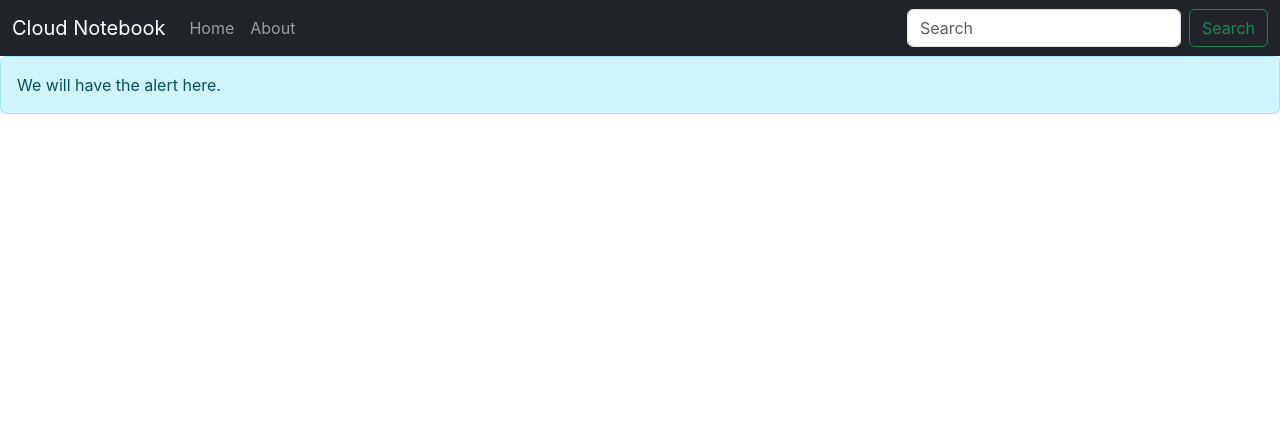
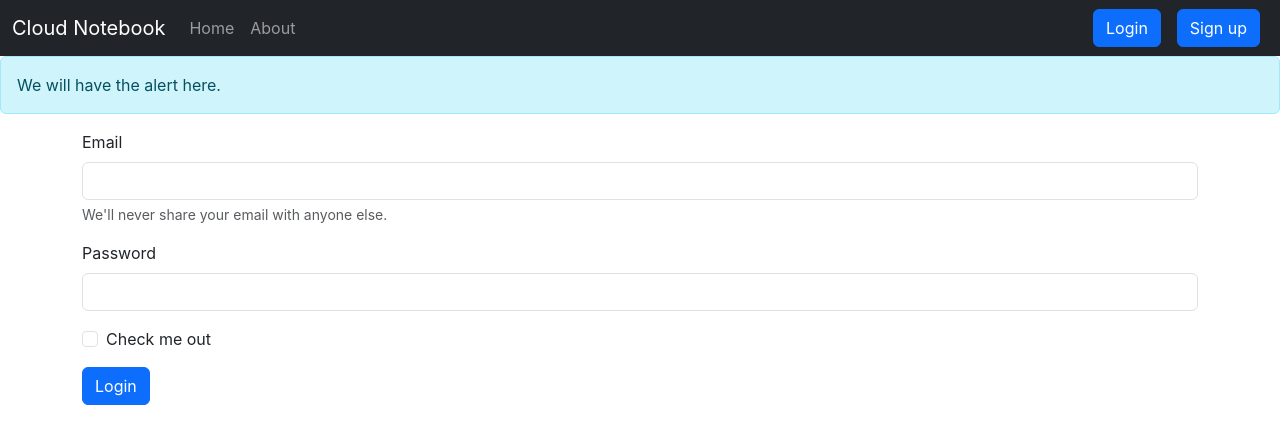
Before and after one commit to a-mythh/Cloud-Notebook, a React (Create React App) app: page /login in a window 1280 px wide. Shown: the top 444 px of the page. Built offline with nearby package versions, Linux system fonts and the light colour scheme.

Commit message:
able to login from UI, create SignUp component

```diff
--- a/src/App.js
+++ b/src/App.js
@@ -8,6 +8,8 @@ import About from "./components/About";
 import { BrowserRouter, Routes, Route } from "react-router-dom";
 import NoteState from "./context/notes/NoteState";
 import Alert from "./components/Alert";
+import SignUp from "./components/SignUp";
+import Login from "./components/Login";
 
 function App() {
     return (
@@ -20,6 +22,8 @@ function App() {
                         <Routes>
                             <Route path="/" element={<Home />} />
                             <Route path="about/*" element={<About />} />
+                            <Route path="login/*" element={<Login />} />
+                            <Route path="signup/*" element={<SignUp />} />
                         </Routes>
                     </div>
                 </BrowserRouter>
--- /dev/null
+++ b/src/components/Login.js
@@ -0,0 +1,92 @@
+import React, { useRef } from "react";
+import { useNavigate } from "react-router-dom";
+
+const host = "http://localhost:5000";
+
+const Login = () => {
+    const refEmail = useRef(null);
+    const refPassword = useRef(null);
+
+    // useNavigate is used to change to a different page
+    let navigate = useNavigate();
+
+    const handleSubmit = async (event) => {
+        event.preventDefault();
+
+        // API call
+        const response = await fetch(`${host}/api/auth/login`, {
+            method: "POST",
+            headers: {
+                "Content-Type": "application/json",
+            },
+            body: JSON.stringify({
+                email: refEmail.current.value,
+                password: refPassword.current.value,
+            }),
+        });
+
+        const json = await response.json();
+        console.log(json);
+
+        if (json.success === true) {
+            // save the authentication token and redirect
+            localStorage.setItem("token", json.authToken);
+            navigate("/");
+        } else {
+            alert(json.error);
+        }
+    };
+
+    return (
+        <div className="">
+            <form onSubmit={handleSubmit}>
+                <div className="mb-3">
+                    <label htmlFor="exampleInputEmail1" className="form-label">
+                        Email
+                    </label>
+                    <input
+                        type="email"
+                        className="form-control"
+                        id="email"
+                        name="email"
+                        ref={refEmail}
+                        aria-describedby="emailHelp"
+                    />
+                    <div id="emailHelp" className="form-text">
+                        We'll never share your email with anyone else.
+                    </div>
+                </div>
+                <div className="mb-3">
+                    <label
+                        htmlFor="exampleInputPassword1"
+                        className="form-label"
+                    >
+                        Password
+                    </label>
+                    <input
+                        type="password"
+                        className="form-control"
+                        id="password"
+                        ref={refPassword}
+                        name="password"
+                    />
+                </div>
+                <div className="mb-3 form-check">
+                    <input
+                        type="checkbox"
+                        className="form-check-input"
+                        id="exampleCheck1"
+                    />
+                    <label className="form-check-label" htmlFor="exampleCheck1">
+                        Check me out
+                    </label>
+                </div>
+                <button type="submit" className="btn btn-primary">
+                    Login
+                </button>
+            </form>
+        </div>
+    );
+};
+
+export default Login;
--- a/src/components/Navbar.js
+++ b/src/components/Navbar.js
@@ -59,18 +59,20 @@ const Navbar = () => {
                             </li>
                         </ul>
                         <form className="d-flex" role="search">
-                            <input
-                                className="form-control me-2"
-                                type="search"
-                                placeholder="Search"
-                                aria-label="Search"
-                            />
-                            <button
-                                className="btn btn-outline-success"
-                                type="submit"
+                            <Link
+                                className="btn btn-primary mx-2"
+                                role="button"
+                                to="/login"
                             >
-                                Search
-                            </button>
+                                Login
+                            </Link>
+                            <Link
+                                className="btn btn-primary mx-2"
+                                role="button"
+                                to="/signup"
+                            >
+                                Sign up
+                            </Link>
                         </form>
                     </div>
                 </div>
--- /dev/null
+++ b/src/components/SignUp.js
@@ -0,0 +1,7 @@
+import React from "react";
+
+const SignUp = () => {
+    return <div>SignUp</div>;
+};
+
+export default SignUp;
```
Also changed, not shown: 1 other file (tests, documents, lock files or other folders).
